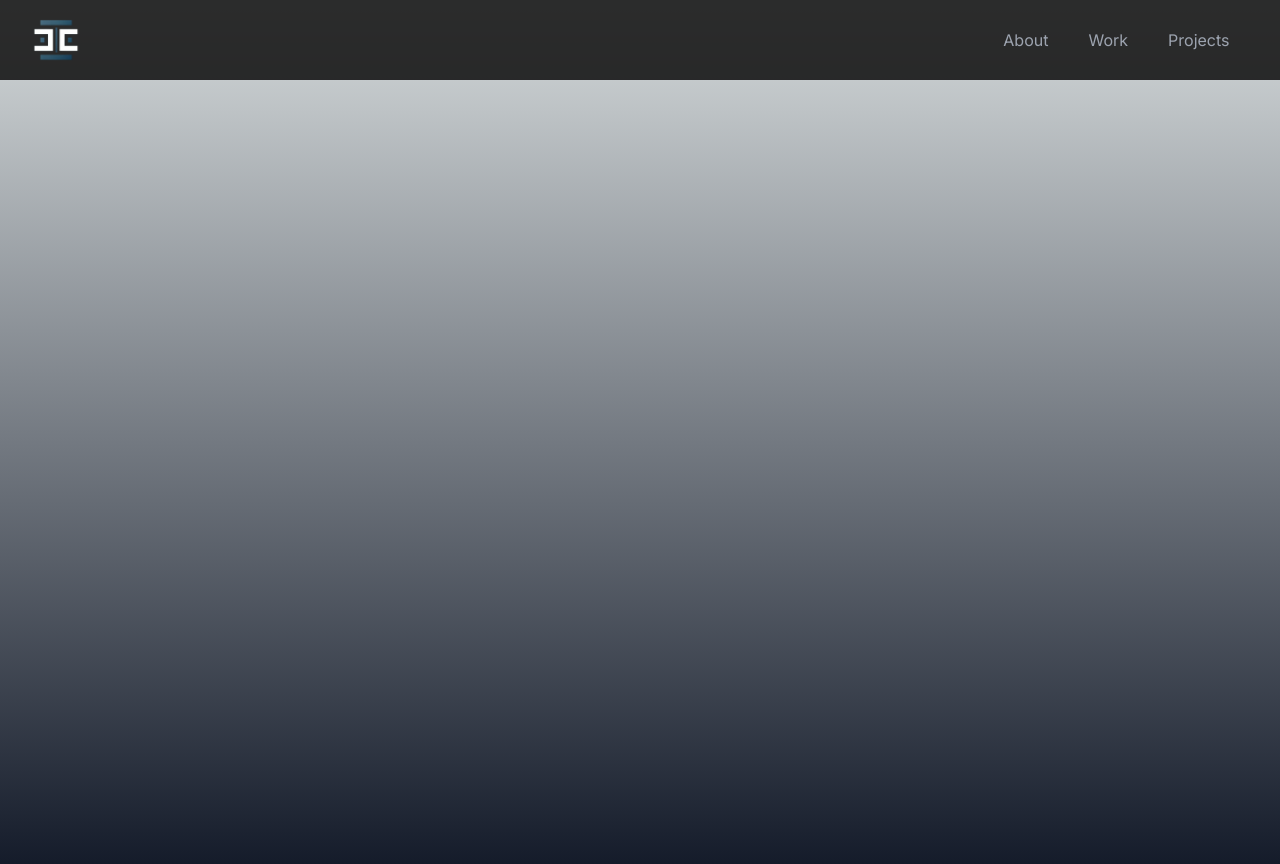
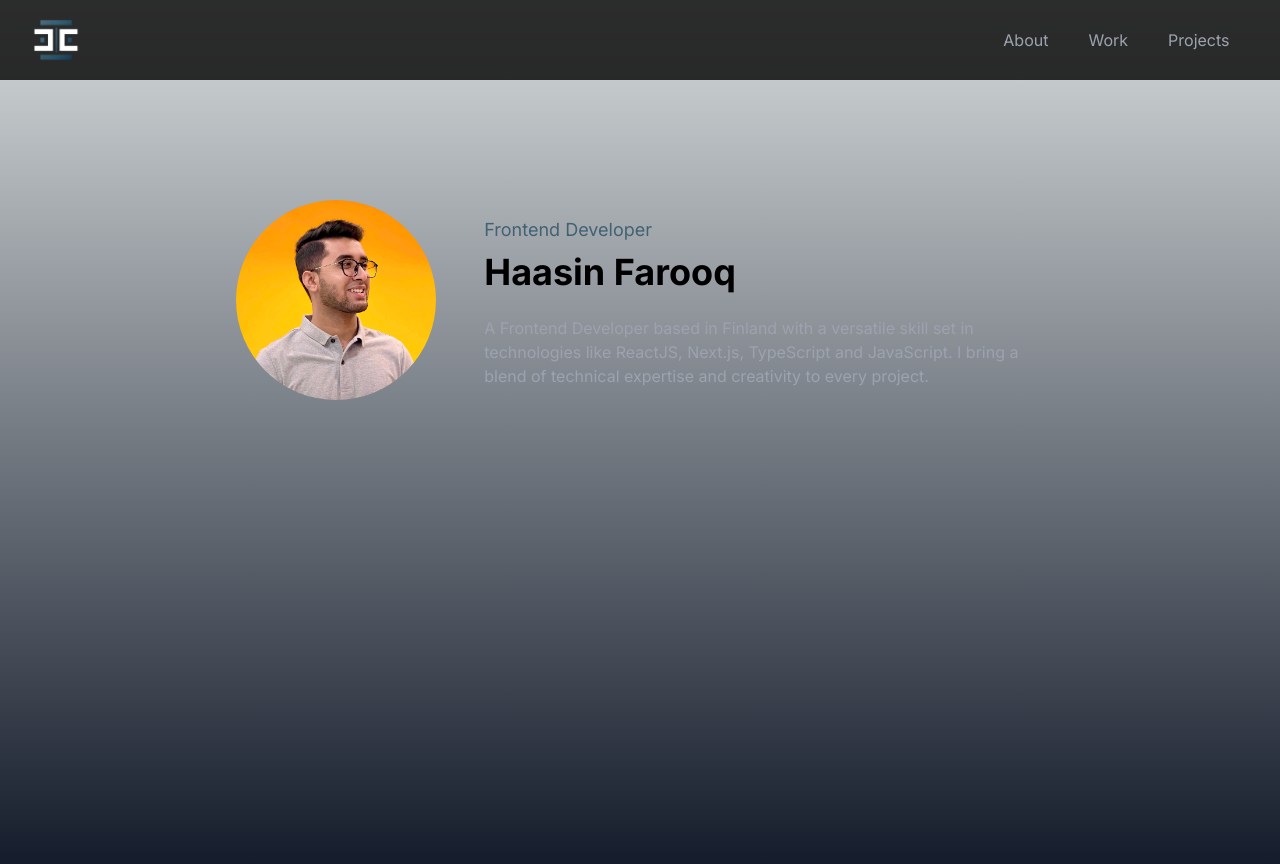
Before and after one commit to haasin-farooq/portfolio, a Next.js app: page / in a window 1280 px wide. Shown: the top 864 px of the page. Built offline with nearby package versions, Linux system fonts and the light colour scheme.

Commit message:
add profile summary section

```diff
--- a/src/app/layout.tsx
+++ b/src/app/layout.tsx
@@ -26,7 +26,7 @@ const RootLayout: FC<RootLayoutProp> = ({ children }) => {
         className={`min-h-screen bg-gradient-to-t from-gray-900 ${inter.className}`}
       >
         <Navbar />
-        <div className="mt-20 p-4 sm:p-8">{children}</div>
+        <div className="mt-20 p-8 sm:p-10">{children}</div>
       </body>
     </html>
   );
--- a/src/app/page.tsx
+++ b/src/app/page.tsx
@@ -1,5 +1,14 @@
+import Image from "next/image";
+
+import ProfilePicture from "../assets/images/profile-picture.jpg";
+import { ProfileSummary } from "@/components/home/ProfileSummary";
+
 const HomePage = () => {
-  return <></>;
+  return (
+    <div className="mx-auto max-w-[80ch] sm:mt-20">
+      <ProfileSummary />
+    </div>
+  );
 };
 
 export default HomePage;
--- /dev/null
+++ b/src/components/home/ProfileSummary.tsx
@@ -0,0 +1,33 @@
+"use client";
+
+import Image from "next/image";
+
+import ProfilePicture from "../../assets/images/profile-picture.jpg";
+import { Breakpoints, useMediaQuery } from "@/utils/hooks/use-media-query";
+
+export const ProfileSummary = () => {
+  const isSm = useMediaQuery(Breakpoints.SM);
+
+  return (
+    <div className="flex flex-col gap-4 sm:flex-row sm:gap-12">
+      <div className="shrink-0 rounded-full">
+        <Image
+          className="shrink-0 rounded-full"
+          src={ProfilePicture}
+          alt="profile picture"
+          width={isSm ? 200 : 120}
+          height={isSm ? 200 : 120}
+        />
+      </div>
+      <div className="flex flex-col py-4">
+        <p className="text-lg text-portfolio-slate">Frontend Developer</p>
+        <h2 className="mt-2 text-4xl font-bold">Haasin Farooq</h2>
+        <p className="mt-6 text-gray-400">
+          A Frontend Developer based in Finland with a versatile skill set in
+          technologies like ReactJS, Next.js, TypeScript and JavaScript. I bring
+          a blend of technical expertise and creativity to every project.
+        </p>
+      </div>
+    </div>
+  );
+};
```
Also changed, not shown: src/assets/images/profile-picture.jpg (added).
